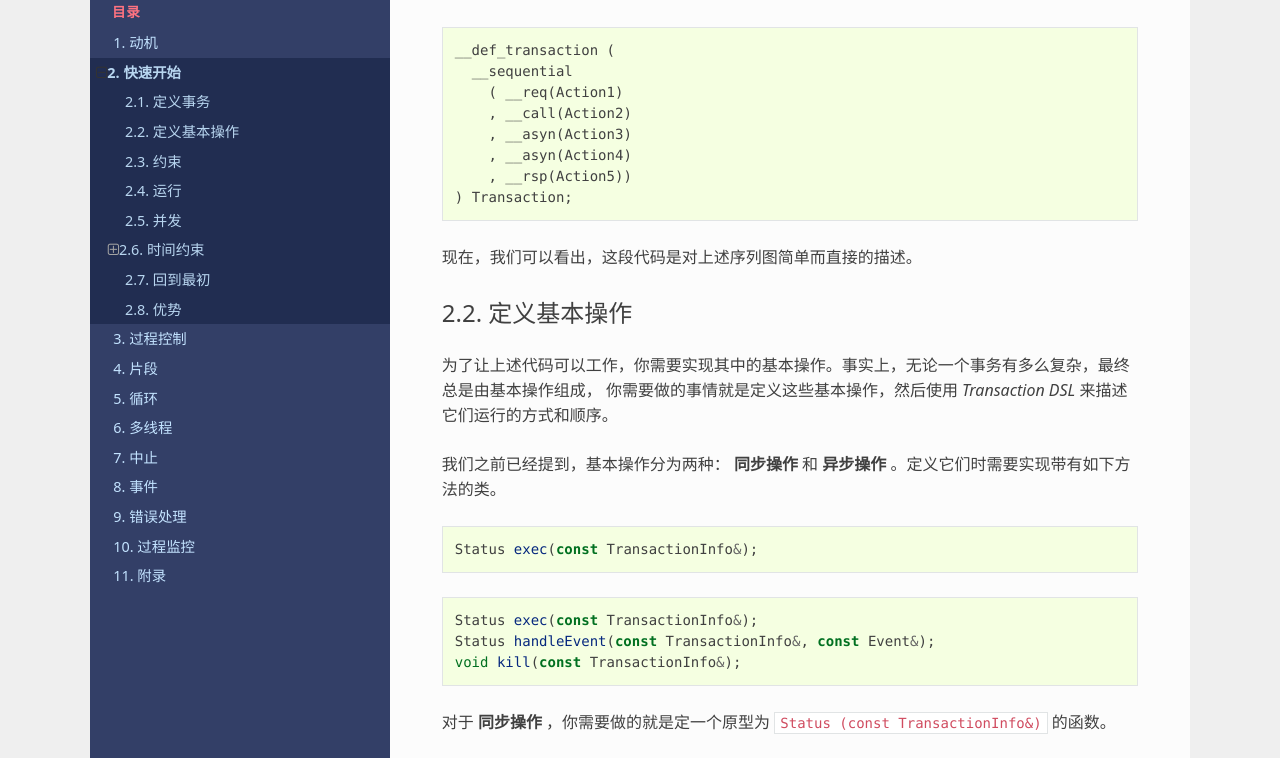
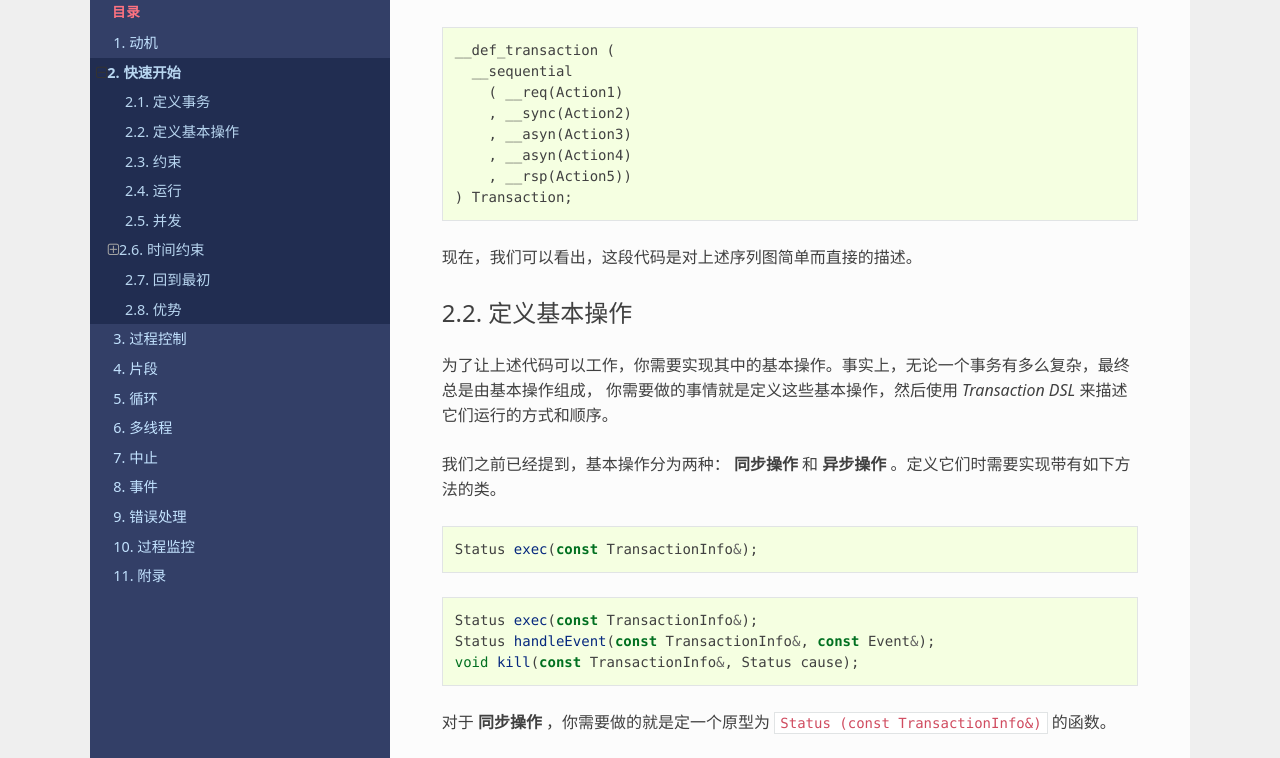
Before and after one commit to godsme/trans-dsl-2, a Sphinx documentation site: the page built from doc/source/quick-start.rst, in a window 1280 px wide and 1400 px high, scrolled down 1358 px. Shown: the part 155-913 px from the top of the window. Built offline with Sphinx 7.4.7 and the Read the Docs theme 2.0.0, drawn with Linux system fonts in a browser that asks for light colours; formulas are drawn with MathJax 3; some of the changed text lies outside the part shown.

Commit message:
fixed doc bug

```diff
--- a/doc/source/proc-control.rst
+++ b/doc/source/proc-control.rst
@@ -168,7 +168,7 @@ Transaction DSL 提供了 ``__procedure`` 来定义一个过程，无论这个
   __procedure
     ( __sequential
         ( __req(Action1)
-        , __call(Action2)
+        , __sync(Action2)
         , __concurrent(__asyn(Action3), __asyn(Action4)))
     , __finally
         ( __sequential
--- a/doc/source/quick-start.rst
+++ b/doc/source/quick-start.rst
@@ -51,7 +51,7 @@
   __def_transaction (
     __sequential
       ( __req(Action1)
-      , __call(Action2)
+      , __sync(Action2)
       , __asyn(Action3)
       , __asyn(Action4)
       , __rsp(Action5))
@@ -75,7 +75,7 @@
 
     Status exec(const TransactionInfo&);
     Status handleEvent(const TransactionInfo&, const Event&);
-    void kill(const TransactionInfo&);
+    void kill(const TransactionInfo&, Status cause);
 
 对于 **同步操作** ，你需要做的就是定一个原型为 ``Status (const TransactionInfo&)`` 的函数。
 
@@ -239,7 +239,7 @@
    __def_transaction
    ( __sequential
       ( __req(Action1)
-      , __call(Action2)
+      , __sync(Action2)
       , __concurrent(__asyn(Action3), __asyn(Action4))
       , __rsp(Action5))
    ) Transaction;
@@ -277,7 +277,7 @@
     __def_transaction
     ( __time_guard(TIMER_1, __sequential
         ( __req(Action1)
-        , __call(Action2)
+        , __sync(Action2)
         , __time_guard(TIMER_2, __concurrent(__asyn(Action3), __asyn(Action4)))
         , __rsp(Action5)))
     ) Transaction;
```
